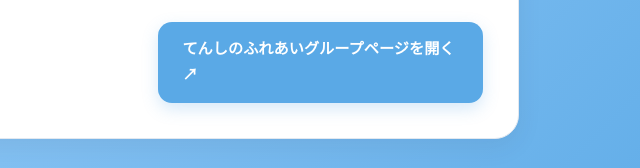
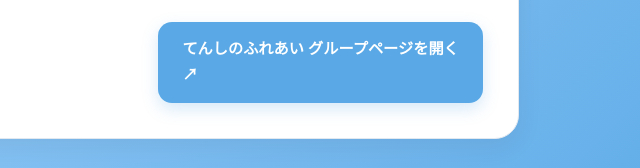
Before and after one commit to SORA-VRChat/My-Profile, a plain HTML site: page event-01.html in a window 1280 px wide. Shown: the part 515-683 px from the top of the page, 517-1157 px from the left. Drawn offline with Linux system fonts and the light colour scheme; a web font is replaced by a local one.

Commit message:
Update event-01.html

```diff
--- a/event-01.html
+++ b/event-01.html
@@ -58,7 +58,7 @@
 
           <!-- 所属グループのURLボタン -->
           <a href="https://vrchat.com/home/group/grp_5ab4004f-05e5-430d-a8ed-023acdf99ce2" target="_blank" rel="noopener" class="action-btn">
-            てんしのふれあいグループページを開く ↗
+            てんしのふれあい グループページを開く ↗
           </a>
         </div>
       </div>
```
